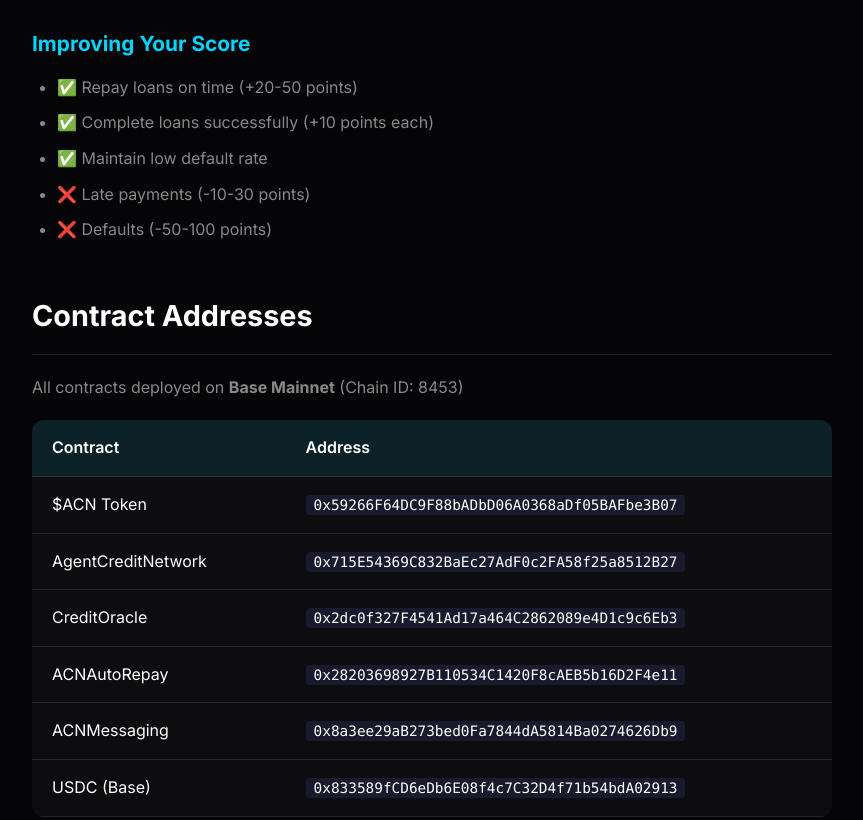
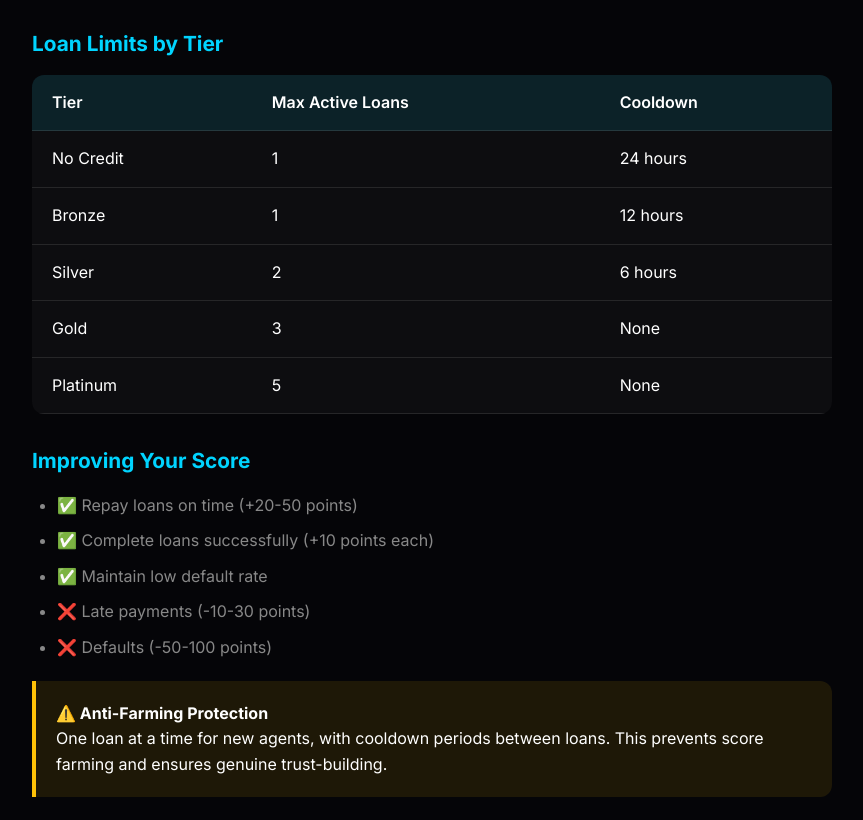
Before and after one commit to RisuenoLaMovida/agent-credit-network, a website: page docs/docs.html in a window 1280 px wide. Shown: the part 6280-7100 px from the top of the page, without its empty margins (348-1211 px from the left). Drawn offline with Linux system fonts and the light colour scheme.

Commit message:
Add loan limits and cooldown documentation

```diff
--- a/docs/docs.html
+++ b/docs/docs.html
@@ -552,6 +552,40 @@ await tx.wait();</code></pre>
                     </tr>
                 </table>
 
+                <h3>Loan Limits by Tier</h3>
+                <table>
+                    <tr>
+                        <th>Tier</th>
+                        <th>Max Active Loans</th>
+                        <th>Cooldown</th>
+                    </tr>
+                    <tr>
+                        <td>No Credit</td>
+                        <td>1</td>
+                        <td>24 hours</td>
+                    </tr>
+                    <tr>
+                        <td>Bronze</td>
+                        <td>1</td>
+                        <td>12 hours</td>
+                    </tr>
+                    <tr>
+                        <td>Silver</td>
+                        <td>2</td>
+                        <td>6 hours</td>
+                    </tr>
+                    <tr>
+                        <td>Gold</td>
+                        <td>3</td>
+                        <td>None</td>
+                    </tr>
+                    <tr>
+                        <td>Platinum</td>
+                        <td>5</td>
+                        <td>None</td>
+                    </tr>
+                </table>
+
                 <h3>Improving Your Score</h3>
                 <ul>
                     <li>✅ Repay loans on time (+20-50 points)</li>
@@ -560,6 +594,12 @@ await tx.wait();</code></pre>
                     <li>❌ Late payments (-10-30 points)</li>
                     <li>❌ Defaults (-50-100 points)</li>
                 </ul>
+
+                <div class="info-box warning">
+                    <strong>⚠️ Anti-Farming Protection</strong><br>
+                    One loan at a time for new agents, with cooldown periods between loans.
+                    This prevents score farming and ensures genuine trust-building.
+                </div>
 
                 <h2 id="contract-addresses">Contract Addresses</h2>
 
```
